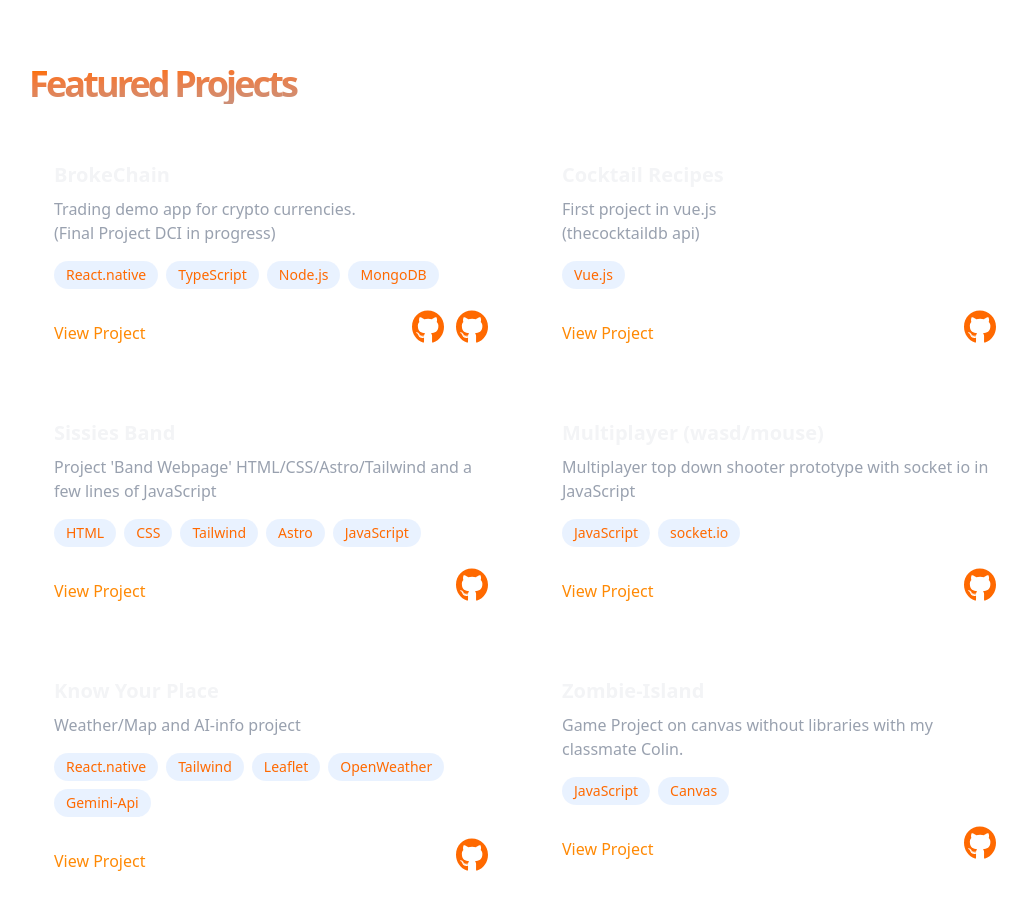
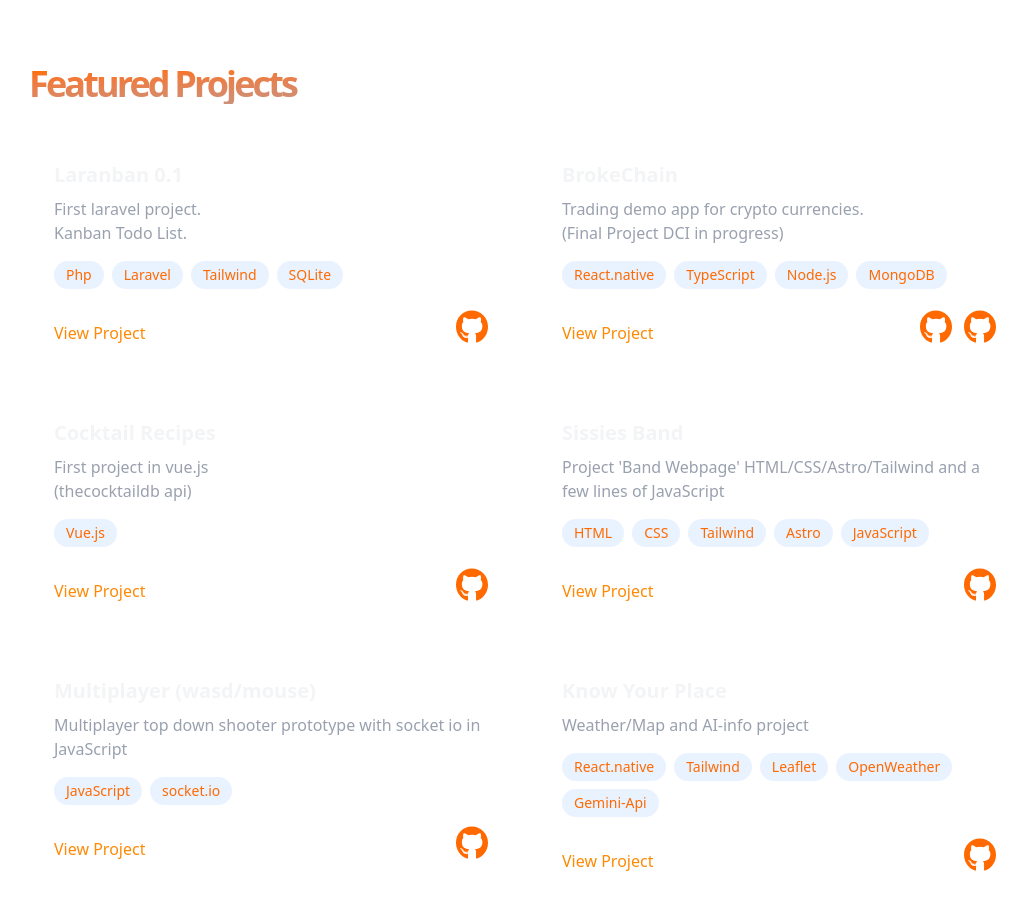
Before and after one commit to jbantin/Portfolio_new, a React (Vite) app: page / in a window 1280 px wide. Shown: the part 1860-2770 px from the top of the page, without its empty margins (115-1142 px from the left). Built offline with nearby package versions, Linux system fonts and the light colour scheme.

Commit message:
Add Laranban project details to projects data

```diff
--- a/src/data/projects.js
+++ b/src/data/projects.js
@@ -1,4 +1,11 @@
 export const projects = [
+  {
+    head: "Laranban 0.1",
+    techs: ["Php", "Laravel", "Tailwind", "SQLite"],
+    description: ["First laravel project.", "Kanban Todo List."],
+    link: "https://laravel.jbantin.dev",
+    gitLink: ["https://github.com/jbantin/Filar"],
+  },
   {
     head: "BrokeChain",
     techs: ["React.native", "TypeScript", "Node.js", "MongoDB"],
```
